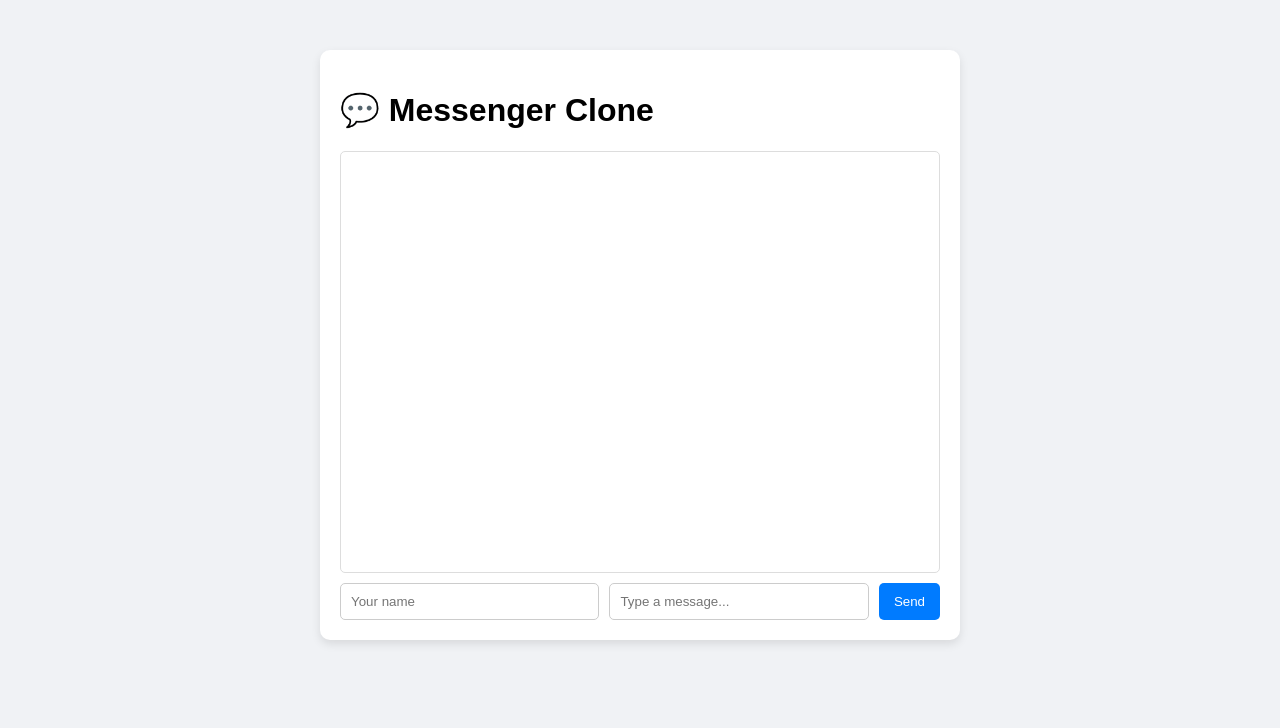
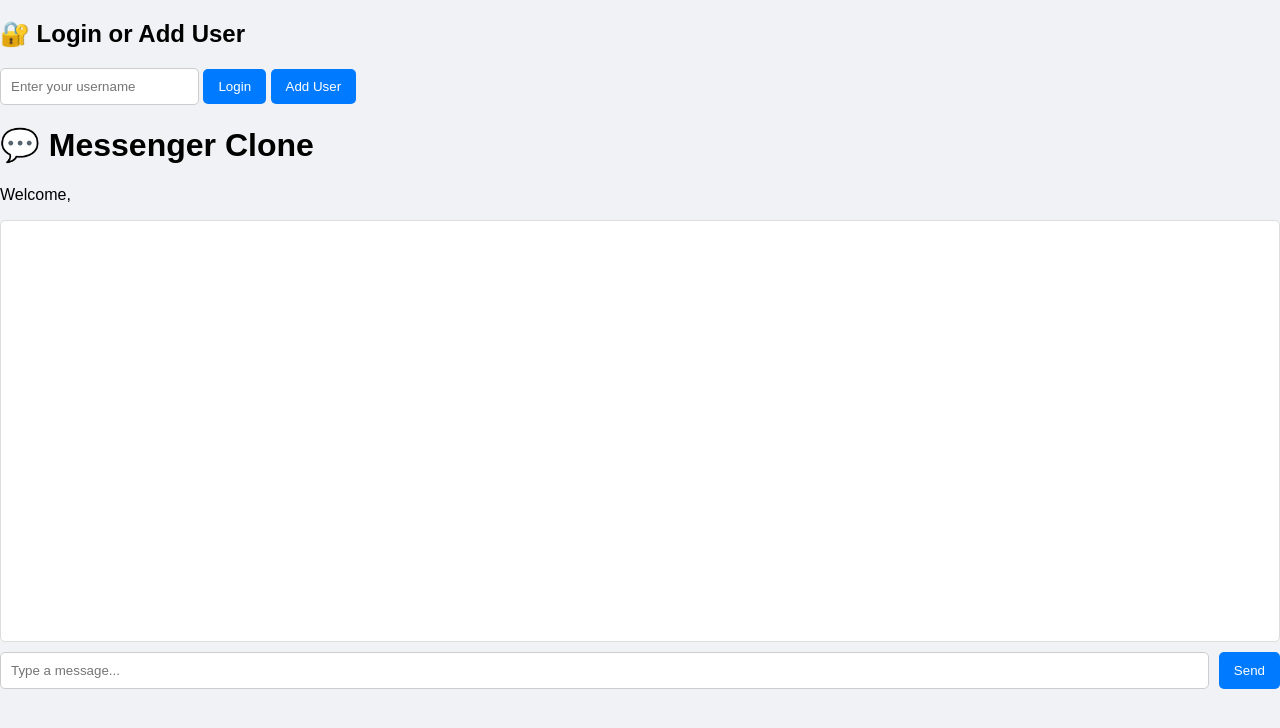
Before and after one commit to alilco/ali-esamm, a plain HTML site: page index.html in a window 1280 px wide. Drawn offline with Linux system fonts and the light colour scheme; no server answers.

Commit message:
Update index.html

```diff
--- a/index.html
+++ b/index.html
@@ -7,12 +7,21 @@
   <link rel="stylesheet" href="style.css" />
 </head>
 <body>
-  <div class="chat-container">
+  <!-- Login Section -->
+  <div id="login-screen" class="screen">
+    <h2>🔐 Login or Add User</h2>
+    <input type="text" id="username-input" placeholder="Enter your username" required />
+    <button onclick="login()">Login</button>
+    <button onclick="addUser()">Add User</button>
+  </div>
+
+  <!-- Chat Section -->
+  <div id="chat-screen" class="screen hidden">
     <h1>💬 Messenger Clone</h1>
+    <p>Welcome, <span id="display-username"></span></p>
     <div id="chat-box"></div>
     <form id="message-form">
-      <input type="text" id="username" placeholder="Your name" required />
-      <input type="text" id="message" placeholder="Type a message..." required />
+      <input type="text" id="message-input" placeholder="Type a message..." required />
       <button type="submit">Send</button>
     </form>
   </div>
```
